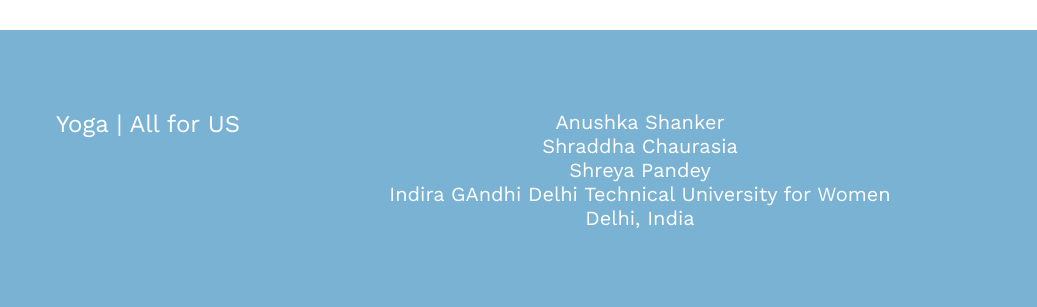
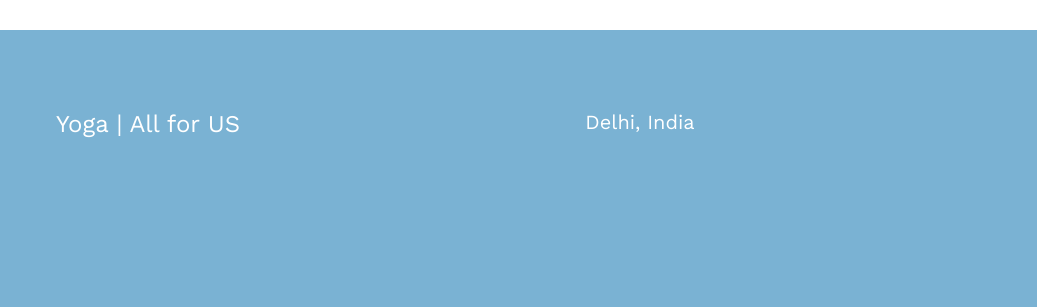
Before and after one commit to shananu/yoga_web, a website: page index.html in a window 1280 px wide. Shown: the part 1881-2188 px from the top of the page, 0-1037 px from the left. Drawn offline with nearby package versions, Linux system fonts and the light colour scheme.

Commit message:
main page modified

```diff
--- a/index.html
+++ b/index.html
@@ -96,10 +96,6 @@
 <div class=footer__logo><a href=#>Yoga | All for US</a></div>
 </div>
 <div class=footer__col>
-<p>Anushka Shanker</p>
-<p>Shraddha Chaurasia</p>
-<p>Shreya Pandey</p>
-<p>Indira GAndhi Delhi Technical University for Women</p>
 <p>Delhi, India</p>
 </div>
 <div class=footer__col>
```
